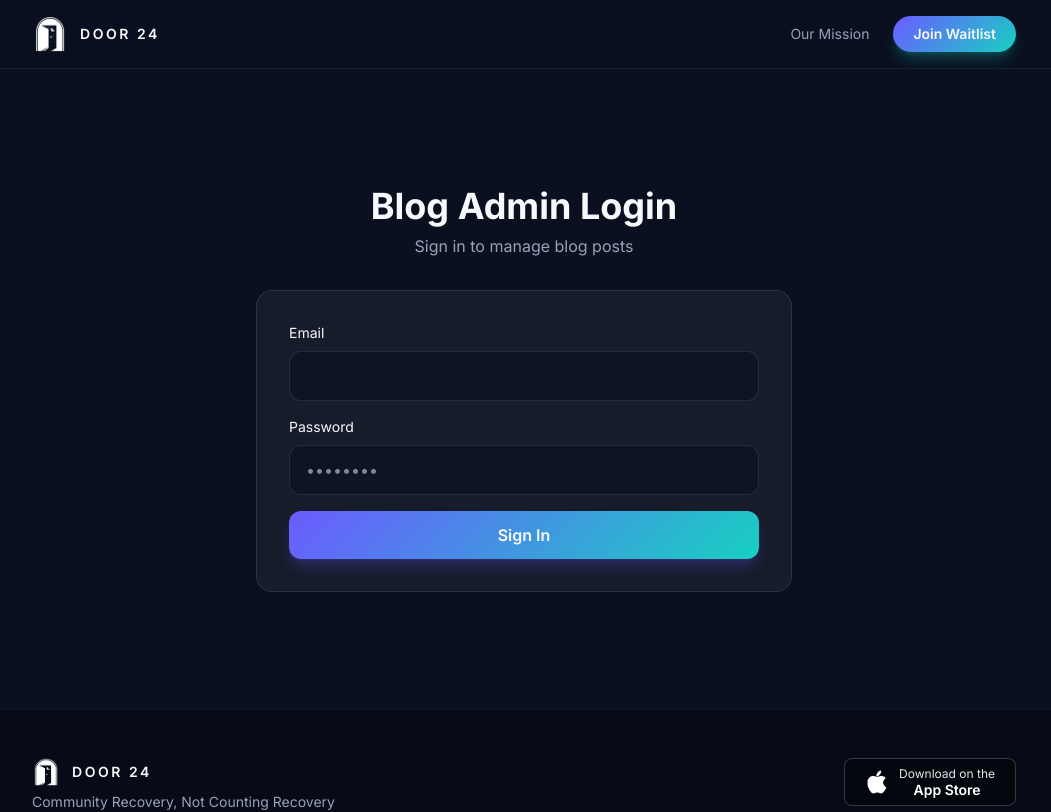
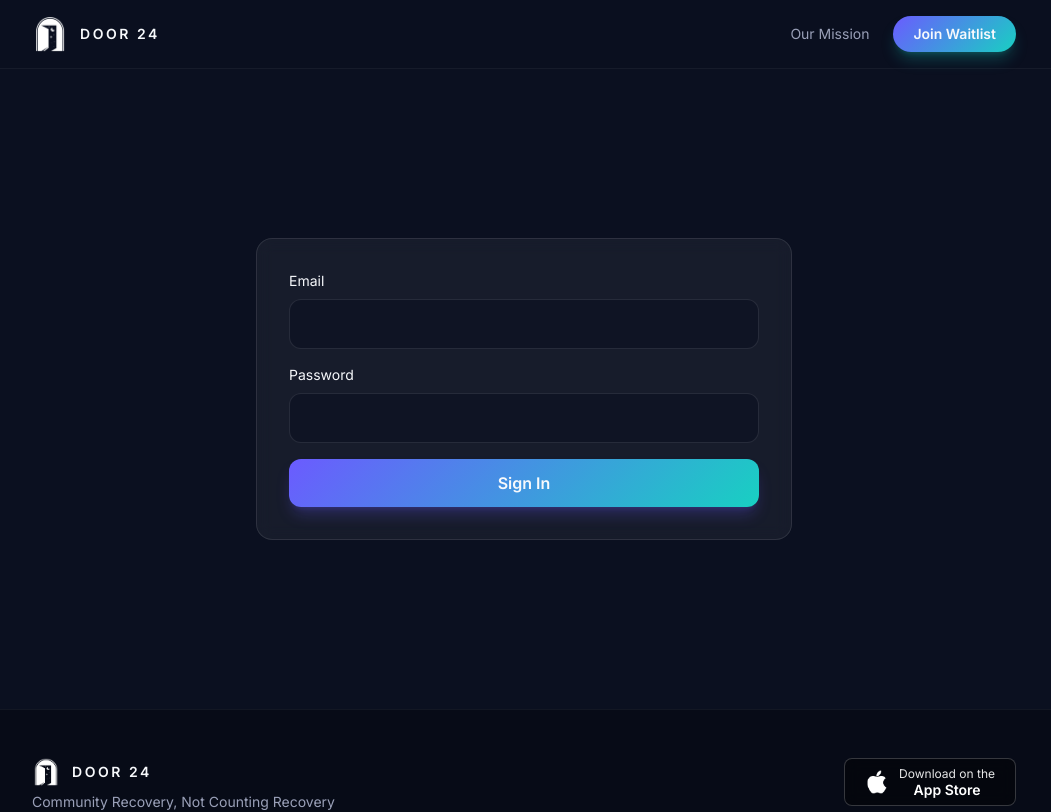
Before and after one commit to Door24Tech/door24-web, a Next.js app: page /blog/login in a window 1280 px wide. Shown: the top 812 px of the page, without its empty margins (116-1167 px from the left). Built offline with nearby package versions, Linux system fonts and the light colour scheme; no server answers.

Commit message:
Simplify Blog Admin Login page
- Remove 'Blog Admin Login' header
- Remove subheader text
- Remove password field placeholder
- Keep only the login form box centered on page

```diff
--- a/src/app/blog/login/page.tsx
+++ b/src/app/blog/login/page.tsx
@@ -73,18 +73,10 @@ export default function BlogLogin() {
         <Header />
 
         <main className="mx-auto flex min-h-[calc(100vh-160px)] max-w-[600px] flex-col items-center justify-center px-4 py-8 sm:px-8 sm:py-12">
-          <div className="w-full space-y-8">
-            <div className="text-center">
-              <h1 className="text-3xl font-bold sm:text-4xl">Blog Admin Login</h1>
-              <p className="mt-2 text-sm text-[var(--door24-muted)] sm:text-base">
-                Sign in to manage blog posts
-              </p>
-            </div>
-
-            <form
-              onSubmit={handleSubmit}
-              className="rounded-2xl border border-white/10 bg-white/5 p-6 backdrop-blur sm:p-8"
-            >
+          <form
+            onSubmit={handleSubmit}
+            className="w-full rounded-2xl border border-white/10 bg-white/5 p-6 backdrop-blur sm:p-8"
+          >
               <div className="space-y-4">
                 <div>
                   <label
@@ -117,7 +109,6 @@ export default function BlogLogin() {
                     onChange={(e) => setPassword(e.target.value)}
                     required
                     className="w-full rounded-xl border border-white/10 bg-[rgba(11,16,32,0.6)] px-4 py-3 text-sm text-[var(--door24-foreground)] outline-none transition focus-visible:border-white/40 focus-visible:bg-[rgba(11,16,32,0.85)] focus-visible:outline focus-visible:outline-2 focus-visible:outline-offset-2 focus-visible:outline-[var(--door24-primary-start)] sm:text-base"
-                    placeholder="••••••••"
                   />
                 </div>
 
@@ -139,7 +130,6 @@ export default function BlogLogin() {
                 </button>
               </div>
             </form>
-          </div>
         </main>
 
         <Footer />
```
